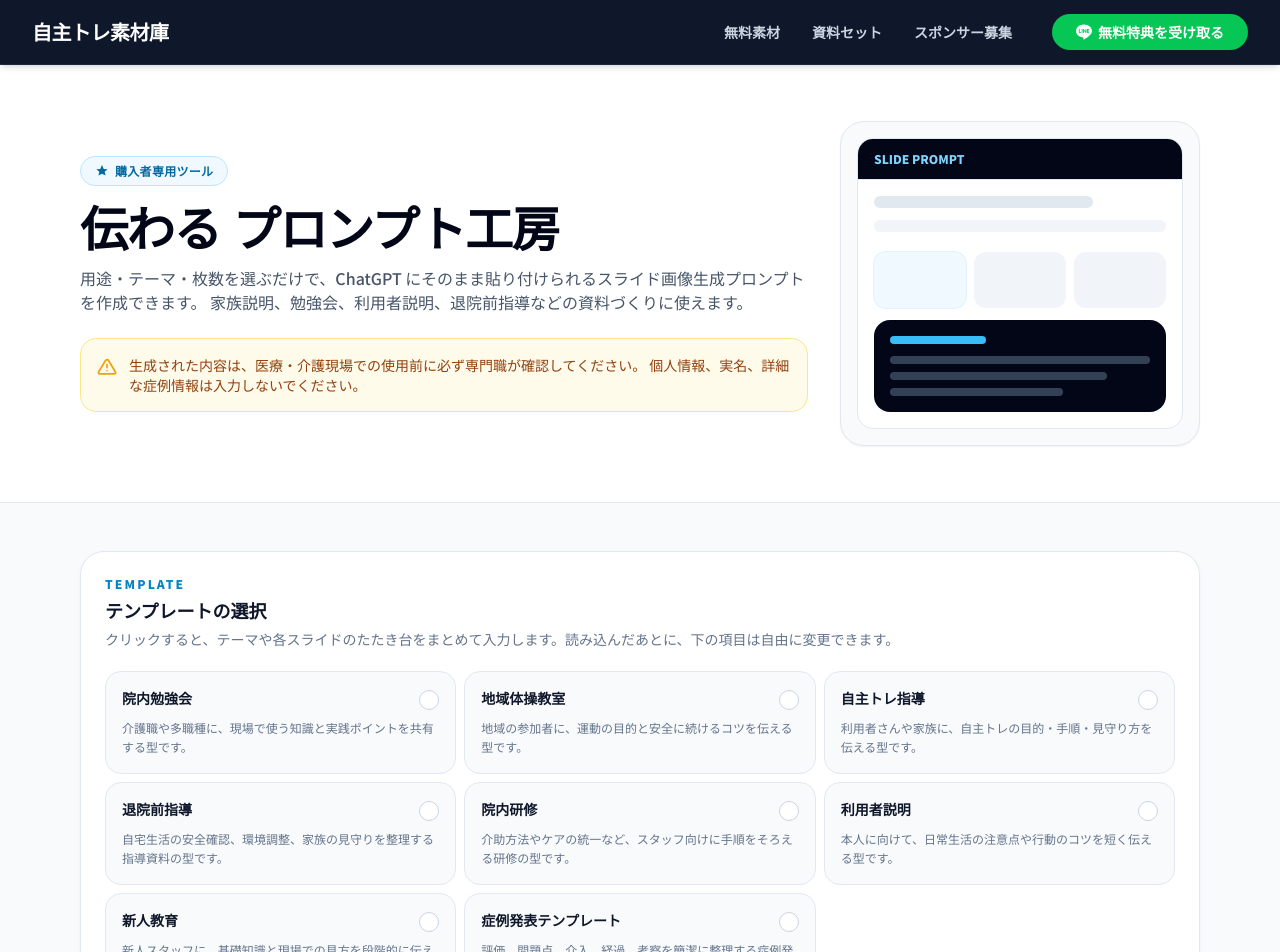
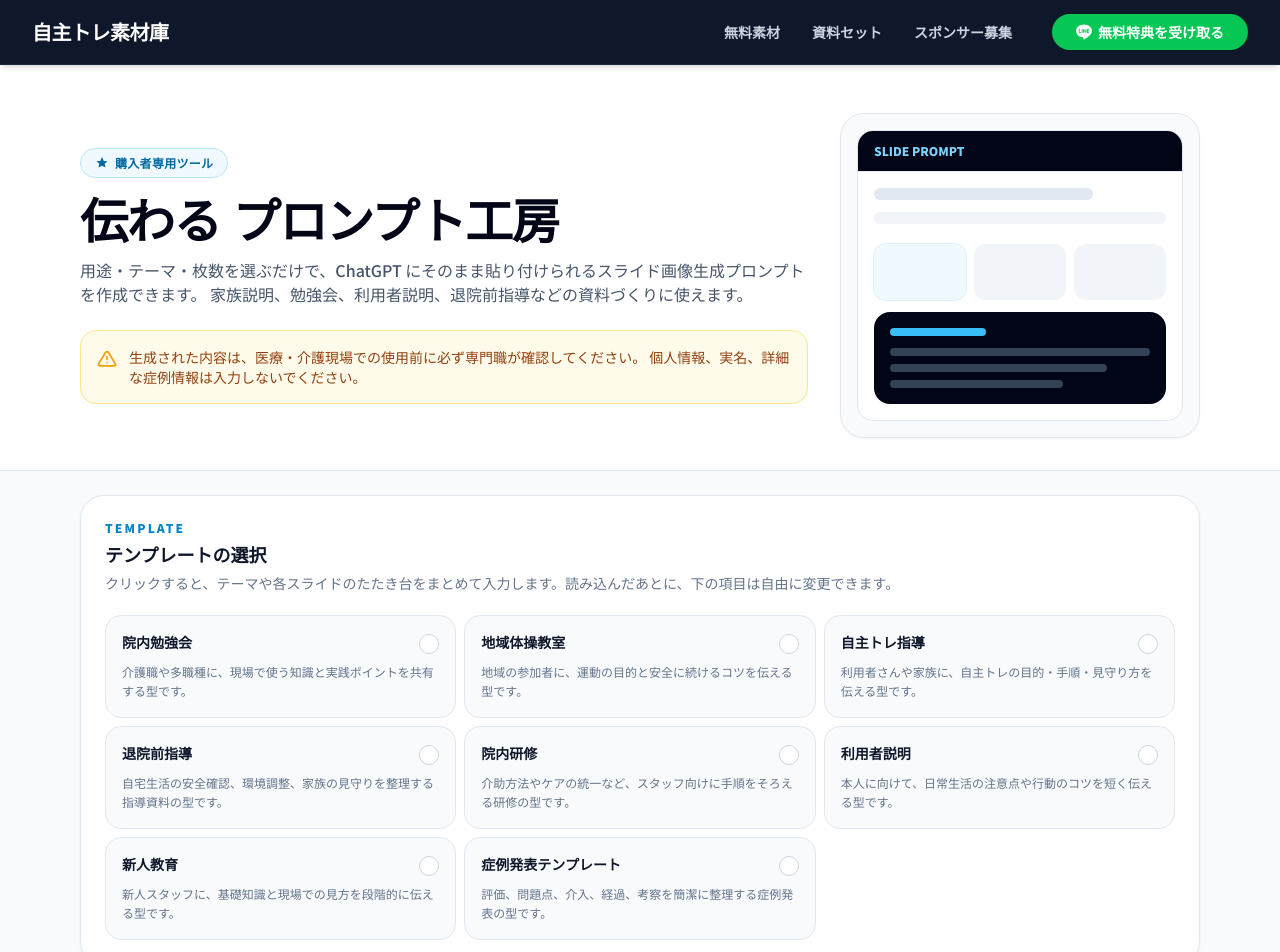
Before and after one commit to makomaru2023/jishutore-starter, a Next.js app: page /member/slide-prompt-generator in a window 1280 px wide. Shown: the top 952 px of the page. Built offline with nearby package versions, Linux system fonts and the light colour scheme.

Commit message:
調整: プロンプト工房の上下余白を詰める

```diff
--- a/src/app/member/slide-prompt-generator/page.tsx
+++ b/src/app/member/slide-prompt-generator/page.tsx
@@ -16,7 +16,7 @@ export default function SlidePromptGeneratorPage() {
       <Header />
       <main className="flex-1">
         <section className="border-b border-slate-200 bg-white">
-          <div className="container mx-auto grid max-w-6xl gap-8 px-4 py-10 sm:py-14 lg:grid-cols-[minmax(0,1fr)_360px] lg:items-center">
+          <div className="container mx-auto grid max-w-6xl gap-8 px-4 pb-6 pt-10 sm:pb-8 sm:pt-12 lg:grid-cols-[minmax(0,1fr)_360px] lg:items-center">
             <div>
               <p className="mb-4 inline-flex items-center gap-1.5 rounded-full border border-sky-200 bg-sky-50 px-3.5 py-1.5 text-xs font-black tracking-wide text-sky-700">
                 <svg viewBox="0 0 20 20" fill="currentColor" className="h-3.5 w-3.5">
@@ -71,7 +71,7 @@ export default function SlidePromptGeneratorPage() {
           </div>
         </section>
 
-        <section className="py-8 sm:py-12">
+        <section className="pb-8 pt-4 sm:pb-12 sm:pt-6">
           <div className="container mx-auto max-w-6xl px-4">
             <SlidePromptGenerator />
           </div>
```
